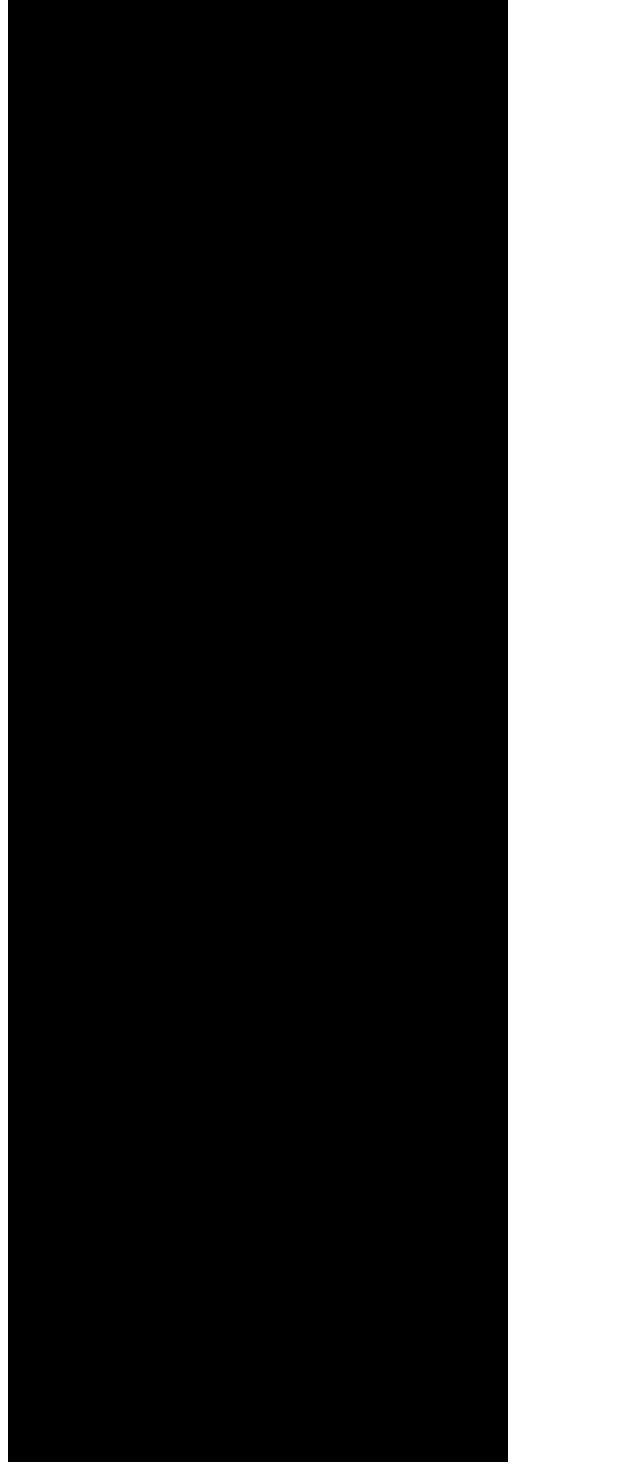
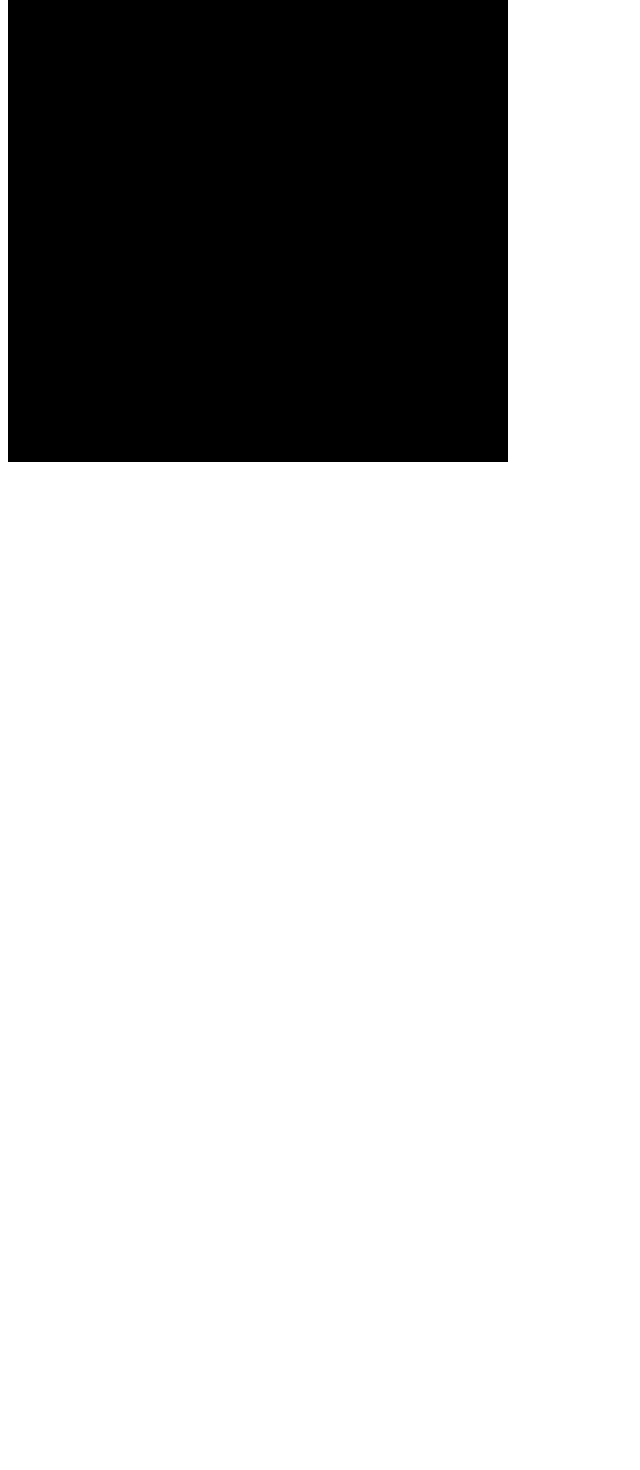
Before and after one commit to Ayishamarva7998/Space_management, a React (Vite) app: page / in a window 1280 px wide. Shown: the part 118-1588 px from the top of the page, without its empty margins (0-640 px from the left). After the commit the page ends 800 px from the top, so only its background shows below. Built offline with nearby package versions, Linux system fonts and the light colour scheme.

Commit message:
removed div

```diff
--- a/src/App.jsx
+++ b/src/App.jsx
@@ -8,8 +8,7 @@ function App() {
     <>
     <h1>hello world</h1>
     <div style={{backgroundColor:"black",height:"500px",width:"500px"}}></div>
-    <div style={{backgroundColor:"black",height:"500px",width:"500px"}}></div>
-    <div style={{backgroundColor:"black",height:"500px",width:"500px"}}></div>
+
     </>
   )
 }
```
